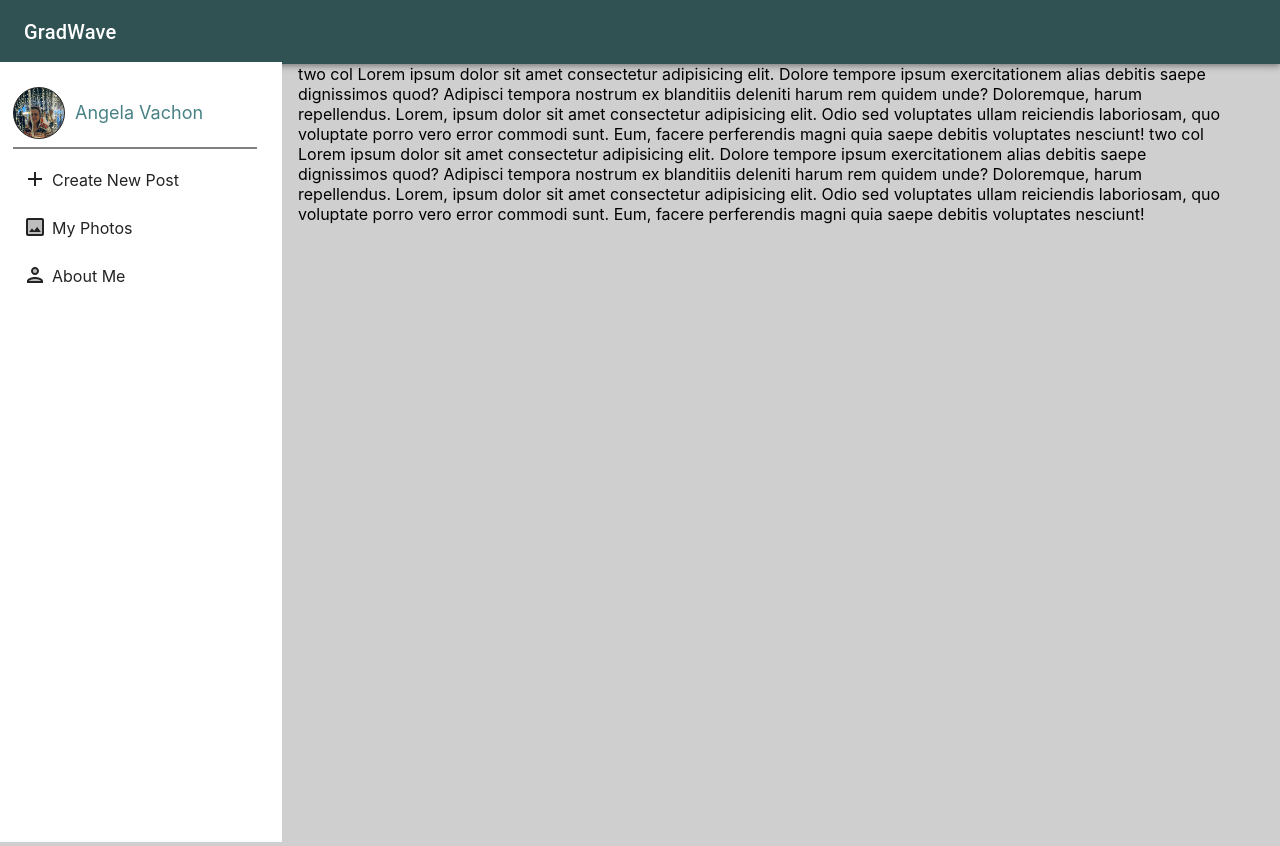
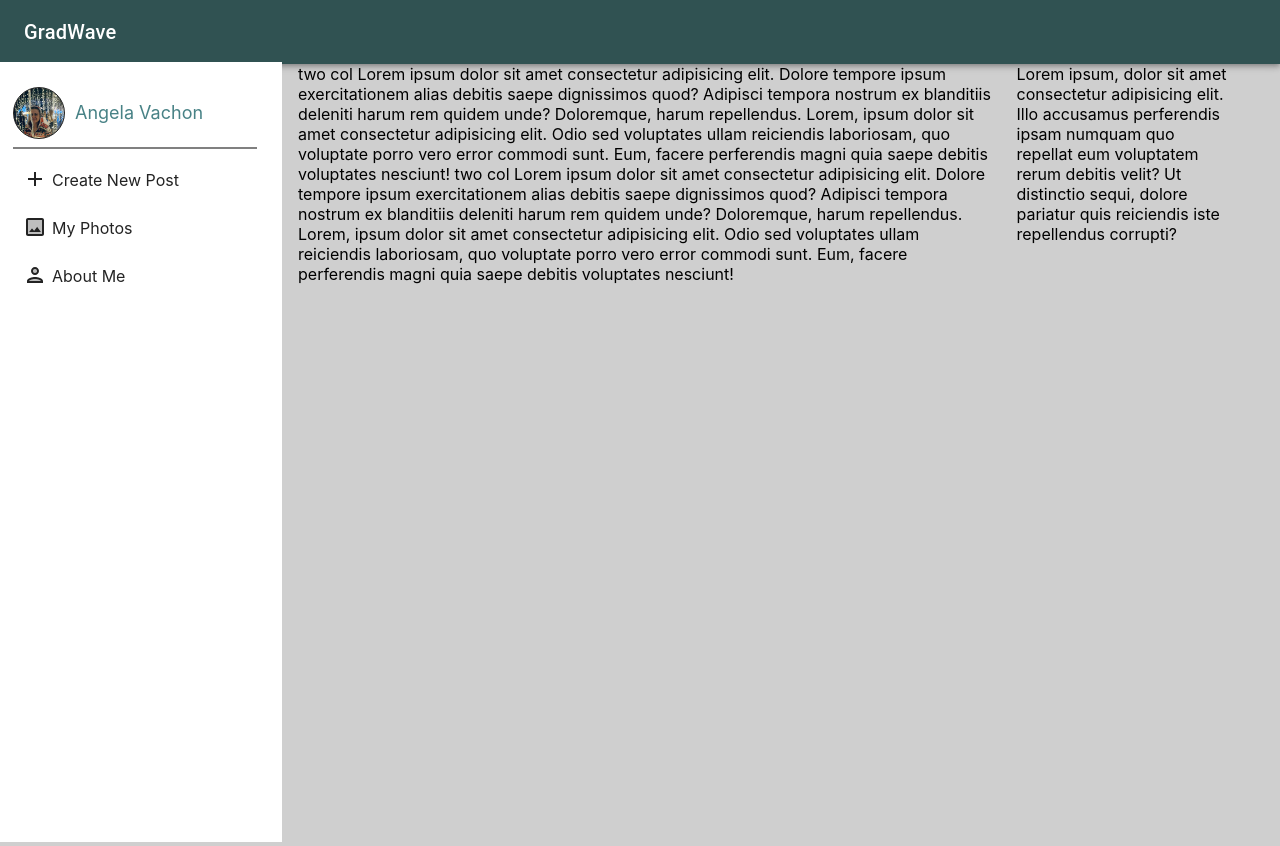
Before and after one commit to Heyrio/GradWave, a React (Create React App) app: page /Dashboard in a window 1280 px wide. Built offline with nearby package versions, Linux system fonts and the light colour scheme.

Commit message:
building out friend list

```diff
--- /dev/null
+++ b/src/components/FriendListBar.styles.js
@@ -0,0 +1,4 @@
+
+export const styles = theme => ({
+
+});
--- a/src/containers/MainUserContainer.jsx
+++ b/src/containers/MainUserContainer.jsx
@@ -2,7 +2,6 @@ import React from 'react'
 import HeaderBar from '../components/HeaderBar';
 import SideBar from '../components/SideBar'
 import { Grid } from '@material-ui/core';
-import { classes } from 'istanbul-lib-coverage';
 import { withStyles } from '@material-ui/core/styles';
 import {styles} from './MainUserContainer.styles.js'
 
@@ -23,8 +22,8 @@ function MainUserContainer(props) {
                     <Grid container item lg={3} spacing={3}>
                         <SideBar/>
                     </Grid>
-                    <Grid container className={classes.mainFeed} item xs={9} spacing={3}>
-                        <Grid item lg={12}>
+                    <Grid container  item xs={9} spacing={3}>
+                        <Grid className={classes.mainFeed} item lg={9}>
                             two col Lorem ipsum dolor sit amet consectetur adipisicing elit. Dolore tempore ipsum exercitationem alias
                             debitis saepe dignissimos quod? Adipisci tempora
                             nostrum ex blanditiis deleniti harum rem quidem unde? Doloremque, harum repellendus.
@@ -36,6 +35,9 @@ function MainUserContainer(props) {
                             Lorem, ipsum dolor sit amet consectetur adipisicing elit. Odio sed voluptates ullam reiciendis laboriosam,
                              quo voluptate porro vero error commodi sunt. Eum, facere perferendis magni quia saepe debitis voluptates nesciunt!
                         </Grid>
+                        <Grid item lg={3}>
+                            Lorem ipsum, dolor sit amet consectetur adipisicing elit. Illo accusamus perferendis ipsam numquam quo repellat eum voluptatem rerum debitis velit? Ut distinctio sequi, dolore pariatur quis reiciendis iste repellendus corrupti?
+                        </Grid>
                     </Grid>
                 </Grid>
         </div>
--- a/src/containers/MainUserContainer.styles.js
+++ b/src/containers/MainUserContainer.styles.js
@@ -1,4 +1,6 @@
 
 export const styles = theme => ({
-
+    mainFeed:{
+        paddingLeft: 0,
+    }
 });
```
Also changed, not shown: src/components/FriendListBar.jsx (added, +13 -0 lines).
